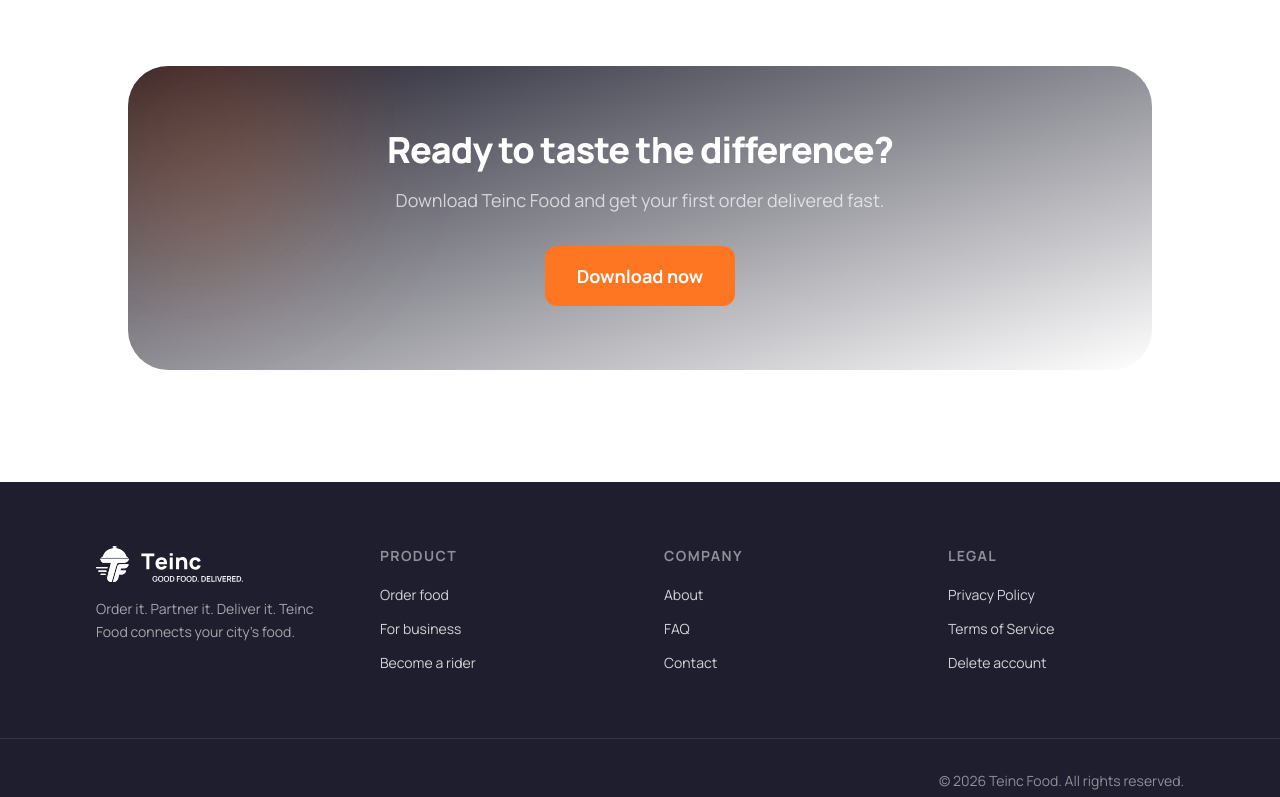
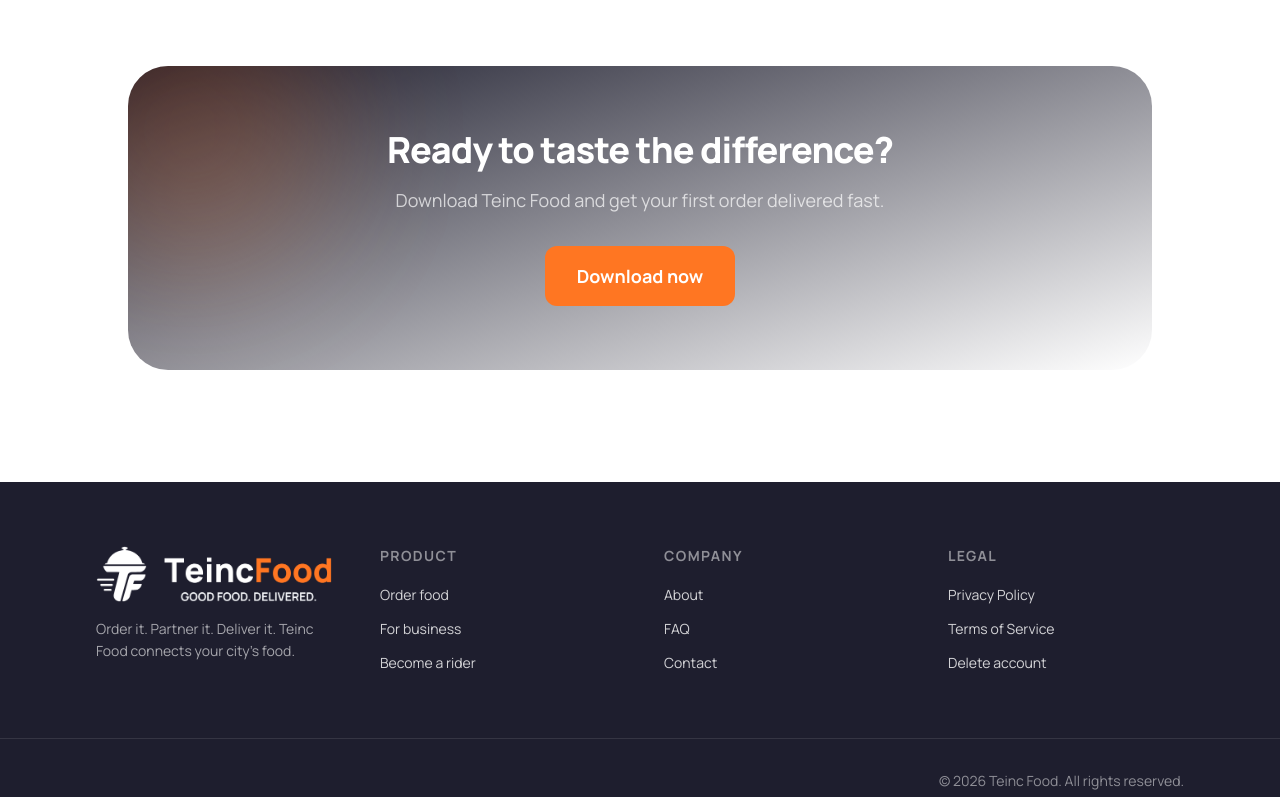
Before and after one commit to teincsolutions/teincfood-web, a Next.js app: page /en/order in a window 1280 px wide. Shown: the part 2000-2797 px from the top of the page. Built offline with nearby package versions, Linux system fonts and the light colour scheme; no server answers.

Commit message:
feat: update footer with horizontal logo variant and configure image pattern support

```diff
--- a/next.config.ts
+++ b/next.config.ts
@@ -6,6 +6,9 @@ const withNextIntl = createNextIntlPlugin();
 const nextConfig: NextConfig = {
   output: "standalone",
   reactStrictMode: true,
+  images: {
+    localPatterns: [{ pathname: "/logo/*" }],
+  },
   async headers() {
     return [
       {
--- a/src/components/brand/Logo.tsx
+++ b/src/components/brand/Logo.tsx
@@ -9,7 +9,7 @@ export function Logo({
   className,
   imgClassName,
 }: {
-  variant?: "navy" | "white" | "orange";
+  variant?: "navy" | "white" | "orange" | "footer";
   href?: string;
   className?: string;
   imgClassName?: string;
@@ -20,21 +20,29 @@ export function Logo({
   const horizontalSrc =
     variant === "white"
       ? `/logo/logo-horizontal-white.svg${assetVersion}`
-      : `/logo/logo-horizontal.svg${assetVersion}`;
+      : variant === "footer"
+        ? `/logo/logo-horizontal-footer.png${assetVersion}`
+        : `/logo/logo-horizontal.svg${assetVersion}`;
   const markSrc =
     variant === "white"
       ? `/logo/logo-white.svg${assetVersion}`
-      : `/logo/logo-orange.svg${assetVersion}`;
+      : variant === "footer"
+        ? `/logo/logo-orange.svg${assetVersion}`
+        : `/logo/logo-orange.svg${assetVersion}`;
 
   return (
     <Link href={href} className={cn("inline-flex items-center", className)}>
       <Image
         src={horizontalSrc}
         alt="Teinc Food"
-        width={816}
-        height={187}
+        width={variant === "footer" ? 1148 : 816}
+        height={variant === "footer" ? 269 : 187}
         priority
-        className={cn("hidden h-9 w-auto sm:block", imgClassName)}
+        className={cn(
+          "hidden h-9 w-auto sm:block",
+          variant === "footer" && "h-auto w-56 sm:w-72",
+          imgClassName,
+        )}
         style={{ width: "auto" }}
       />
       <Image
--- a/src/components/layout/Footer.tsx
+++ b/src/components/layout/Footer.tsx
@@ -29,7 +29,7 @@ export function Footer() {
     <footer className="bg-navy text-white">
       <Container className="grid gap-12 py-16 sm:grid-cols-2 lg:grid-cols-4">
         <div className="space-y-4 lg:col-span-1">
-          <Logo variant="white" />
+          <Logo variant="footer" />
           <p className="text-sm leading-relaxed text-white/60">
             {t("tagline")}
           </p>
--- a/src/config/site.ts
+++ b/src/config/site.ts
@@ -36,7 +36,7 @@ export const siteConfig = {
   contactEmail: process.env.NEXT_PUBLIC_CONTACT_EMAIL || "hello@teincfood.com",
   analyticsId: process.env.NEXT_PUBLIC_GOOGLE_ANALYTICS || "",
   deleteAccountPath: "/delete-account",
-  logoVersion: process.env.NEXT_PUBLIC_LOGO_VERSION ?? "1",
+  logoVersion: process.env.NEXT_PUBLIC_LOGO_VERSION ?? "2",
 };
 
 export const authConfig = {
```
Also changed, not shown: public/logo/logo-horizontal-footer.png (added), public/logo/logo-horizontal-footer.svg (deleted).
